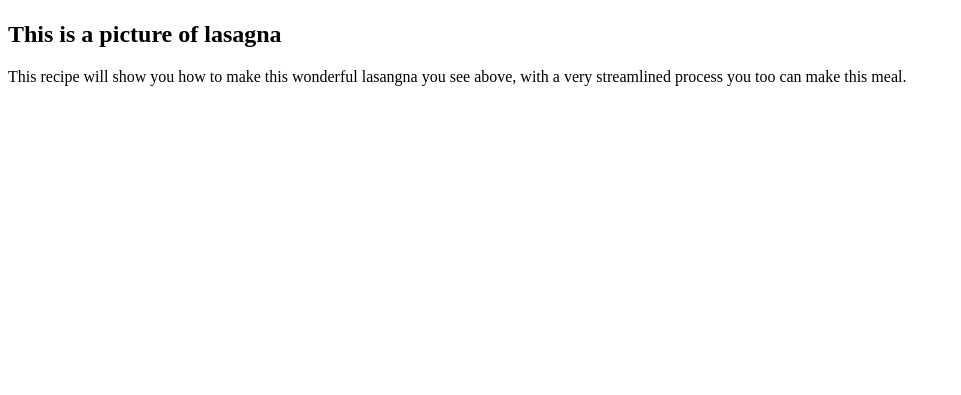
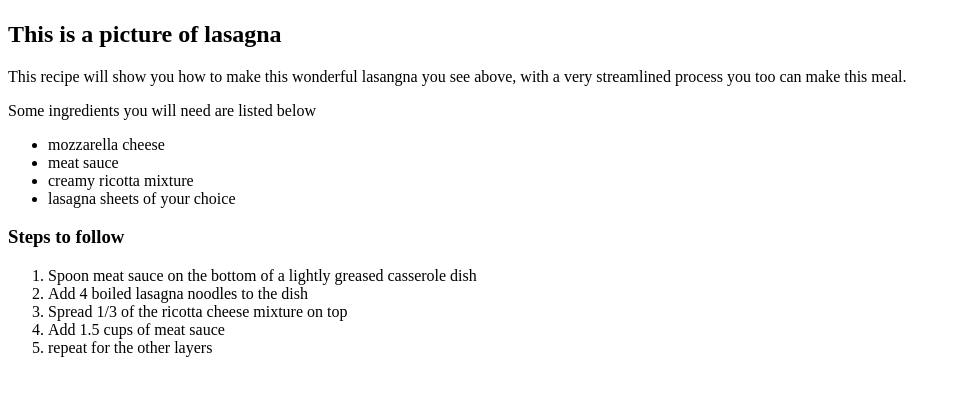
Before and after one commit to AdamAli1239/top-recipes, a plain HTML site: page recipes/lasagna.html in a window 1280 px wide. Shown: the part 99-494 px from the top of the page, without its empty margins (0-961 px from the left). Drawn offline with Linux system fonts and the light colour scheme.

Commit message:
added instructions to the page

```diff
--- a/recipes/lasagna.html
+++ b/recipes/lasagna.html
@@ -10,5 +10,21 @@
         <img src="../images/lasagna.webp">
         <h2>This is a picture of lasagna</h2>
         <p>This recipe will show you how to make this wonderful lasangna you see above, with a very streamlined process you too can make this meal.</p>
+        <p>Some ingredients you will need are listed below</p>
+        <ul>
+            <li>mozzarella cheese</li>
+            <li>meat sauce</li>
+            <li>creamy ricotta mixture</li>
+            <li>lasagna sheets of your choice</li>
+
+        </ul>
+        <h3>Steps to follow</h3>
+        <ol>
+            <li>Spoon meat sauce on the bottom of a lightly greased casserole dish</li>
+            <li>Add 4 boiled lasagna noodles to the dish</li>
+            <li>Spread 1/3 of the ricotta cheese mixture on top</li>
+            <li>Add 1.5 cups of meat sauce</li>
+            <li>repeat for the other layers</li>
+        </ol>
     </body>
 </html>
```
